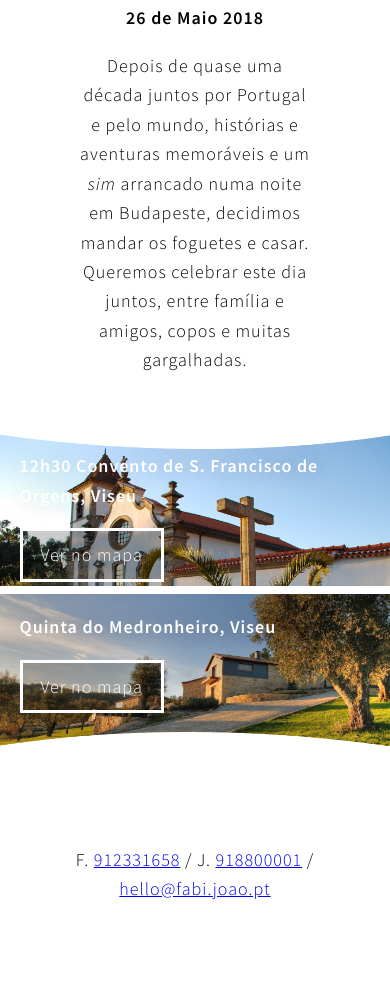
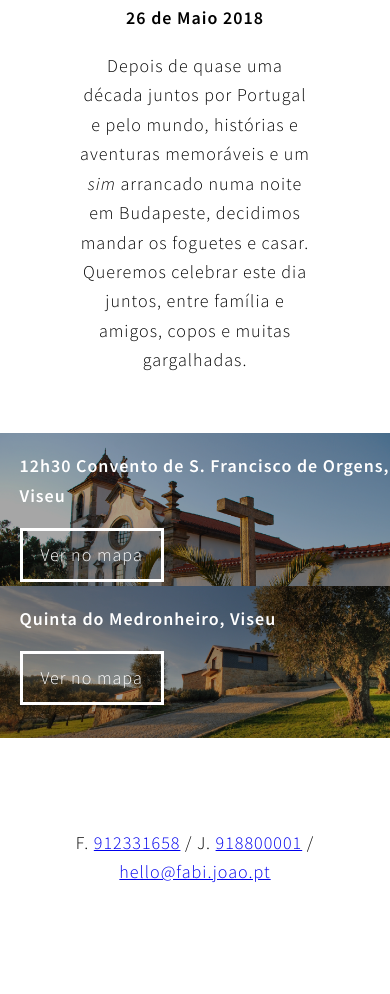
Before and after one commit to joaoramos/fabi.joao.pt, a plain HTML site: page index.html in a window 390 px wide. Shown: the part 1159-2153 px from the top of the page. Drawn offline with Linux system fonts and the light colour scheme.

Commit message:
Release updates to landing page
* Add analytics
* Fix location sections for mobile
* Fix mobile phone number

```diff
--- a/index.html
+++ b/index.html
@@ -63,7 +63,7 @@
       </section>
       <footer>
         <div class="disclaimer">
-          F. <a href="tel:+351912331658">912331658</a> <span>/</span> J. <a href="+351918800001">918800001</a> <span>/</span> <a href="mailto:hello@fabi.joao.pt">hello@fabi.joao.pt</a>
+          F. <a href="tel:+351912331658" title="Telefonar a Fabi">912331658</a> <span>/</span> J. <a href="tel:+351918800001" title="Telefonar a João">918800001</a> <span>/</span> <a href="mailto:hello@fabi.joao.pt">hello@fabi.joao.pt</a>
         </div>
       </footer>
     </div>
@@ -79,5 +79,15 @@
         slides[currentSlide].className = 'slide showing';
       }
     </script>
+
+    <script async src="https://www.googletagmanager.com/gtag/js?id=UA-3813449-54"></script>
+
+    <script>
+      window.dataLayer = window.dataLayer || [];
+      function gtag(){dataLayer.push(arguments);}
+      gtag('js', new Date());
+      gtag('config', 'UA-3813449-54');
+    </script>
+
   </body>
 </html>
--- a/styles/main.scss
+++ b/styles/main.scss
@@ -120,6 +120,7 @@ h2 {
   position: relative;
   z-index: 10;
 
+  @media only screen and (min-width: 680px) {
     &:before,
     &:after {
       content: '';
@@ -141,22 +142,43 @@ h2 {
     &:after {
       transform: rotate(180deg);
       -webkit-transform: rotate(180deg);
-    bottom: 6px;
+      bottom: -1px;
       z-index: 12;
+    }
   }
 
   .wedding,
   .party {
     position: relative;
     color: white;
-    text-shadow: 0 0 25px rgba(0,0,0,0.25);
+
+    &:after {
+      content: '';
+      position: absolute;
+      top: 0;
+      left: 0;
+      right: 0;
+      height: 100%;
+      width: 100%;
+      background: rgba(0,0,0, .35);
+      z-index: 6;
+    }
+
     @media only screen and (min-width: 680px) {
-      text-shadow: none;
+      &:after {
+        display: none;
+      }
+    }
+
+    img {
+      vertical-align: middle;
     }
 
     &-wrapper {
       position: absolute;
       top: 1em;
+      z-index: 15;
+
       @media only screen and (min-width: 480px) {
         top: 3em;
       }
@@ -166,13 +188,21 @@ h2 {
     }
   }
 
+  .wedding-wrapper,
+  .party-wrapper {
+    left: 5vw;
+  }
+
+  @media only screen and (min-width: 680px) {
     .wedding-wrapper {
+      left: auto;
       right: 5vw;
       margin-left: 5vw;
     }
 
     .party-wrapper {
       left: 5vw;
+    }
   }
 
   strong {
@@ -181,14 +211,13 @@ h2 {
   }
 
   .map {
-    background: rgba(0, 0, 0, 0.2);
     border: 3px solid white;
     color: white;
     display: inline-block;
     padding: 0.5em 1em;
     text-decoration: none;
+
     @media only screen and (min-width: 680px) {
-        background: none;
         padding: 1em 2em;
     }
   }
```
Also changed, not shown: styles/main.css. Lines whose indentation alone changed are shown as unchanged.
